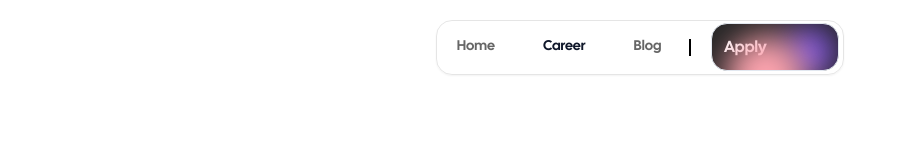
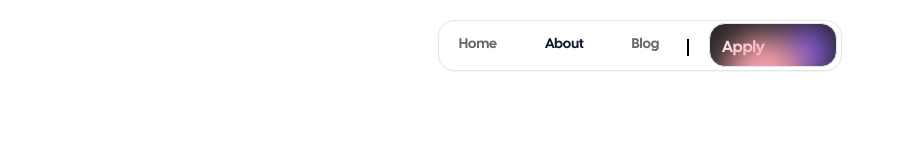
Before and after one commit to Kinfe123/shad0w-2, a Next.js app: page /apply in a window 1280 px wide. Shown: the top 160 px of the page, without its empty margins (0-903 px from the left). Built offline with nearby package versions, Linux system fonts and the light colour scheme.

Commit message:
fix: roundness shape fix

```diff
--- a/components/landing-nav.tsx
+++ b/components/landing-nav.tsx
@@ -62,7 +62,7 @@
             left: "0px",
           }}
         ></div>
-        <div className="absolute inset-0 rounded-full  backdrop-blur-2xl "></div>
+        <div className="absolute inset-0 rounded-2xl  backdrop-blur-2xl "></div>
         <div className="relative">
           <div
             className={cn(
@@ -102,7 +102,7 @@
                       whileInView={{ opacity: 1 }}
                       transition={{ duration: 0.3 }}
                       // viewport={{ once: false }}
-                      className=" absolute inset-0 -z-10 rounded-full  bg-gradient-to-tr from-accent-2/50 to-accent-2/20 border-2 pt-5 "
+                      className=" absolute inset-0 -z-10 rounded-2xl  bg-gradient-to-tr from-accent-2/50 to-accent-2/20 border-2 pt-5 "
                     />
                   )}
                 </button>
@@ -121,12 +121,12 @@
                       " text-black/80  dark:text-white/75 "
                   )}
                 >
-                  Career{" "}
+                  About{" "}
                   <span className=" inline text-mute-foreground dark:text-white rounded-full pt-5 mb-4 font-heading2"></span>
                   {currentSelection === "Career" && (
                     <motion.div
                       layoutId="scroll-nav"
-                      className=" absolute inset-0 -z-10 pt-4 rounded-full bg-gradient-to-tr from-accent-2/50  border-2 to-accent-2/20 "
+                      className=" absolute inset-0 -z-10 pt-4 rounded-2xl bg-gradient-to-tr from-accent-2/50  border-2 to-accent-2/20 "
                     />
                   )}
                 </button>
@@ -148,7 +148,7 @@
                   {currentSelection === "Blog" && (
                     <motion.div
                       layoutId="scroll-nav"
-                      className="absolute inset-0 -z-10 rounded-full  bg-gradient-to-tr from-accent-2/50 to-accent-2/20  border-2  pt-5 "
+                      className="absolute inset-0 -z-10 rounded-2xl  bg-gradient-to-tr from-accent-2/50 to-accent-2/20  border-2  pt-5 "
                     />
                   )}
                 </button>
@@ -174,7 +174,7 @@
                     <div className="bg-black inline p-[1px] dark:h-[25px] dark:w-[1px] dark:bg-muted-foreground mr-5"></div>
                     <AnimatePresence>
 
-                      <button className=" font-heading2 mr-1 group group-hover:before:duration-500 group-hover:after:duration-500 after:duration-500 hover:border-rose-300 hover:before:[box-shadow:_20px_20px_20px_30px_#a21caf] duration-500 before:duration-500 hover:duration-500 underline-offset-2 hover:after:-right-8 hover:before:right-12 hover:before:-bottom-8 hover:before:blur hover:underline hover:underline-offset-4  origin-left hover:decoration-2 hover:text-rose-300 relative bg-neutral-800 h-12 w-32 border text-left p-3 text-gray-50 text-base font-bold rounded-2xl  overflow-hidden  before:absolute before:w-12 before:h-12 before:content[''] before:right-1 before:top-1 before:z-10 before:bg-violet-500 before:rounded-full before:blur-lg  after:absolute after:z-10 after:w-20 after:h-20 after:content['']  after:bg-rose-300 after:right-8 after:top-3 after:rounded-full after:blur-lg">
+                      <button className=" font-heading2 mr-1 group group-hover:before:duration-500 group-hover:after:duration-500 after:duration-500 hover:border-rose-300 hover:before:[box-shadow:_20px_20px_20px_30px_#a21caf] duration-500 before:duration-500 hover:duration-500 underline-offset-2 hover:after:-right-8 hover:before:right-12 hover:before:-bottom-8 hover:before:blur hover:underline hover:underline-offset-4  origin-left hover:decoration-2 hover:text-rose-300 relative bg-neutral-800 h-[2.7rem] w-32 border text-left p-3 text-gray-50 text-base font-bold rounded-2xl  overflow-hidden  before:absolute before:w-12 before:h-12 before:content[''] before:right-1 before:top-1 before:z-10 before:bg-violet-500 before:rounded-full before:blur-lg  after:absolute after:z-10 after:w-20 after:h-20 after:content['']  after:bg-rose-300 after:right-8 after:top-3 after:rounded-full after:blur-lg">
                         Apply
                       </button>
                     </AnimatePresence>
```
